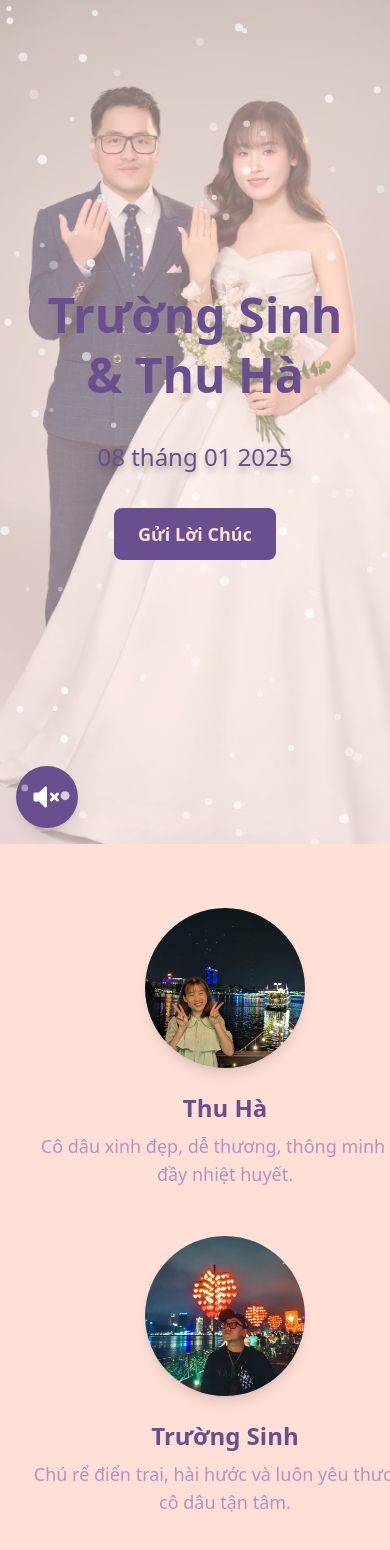
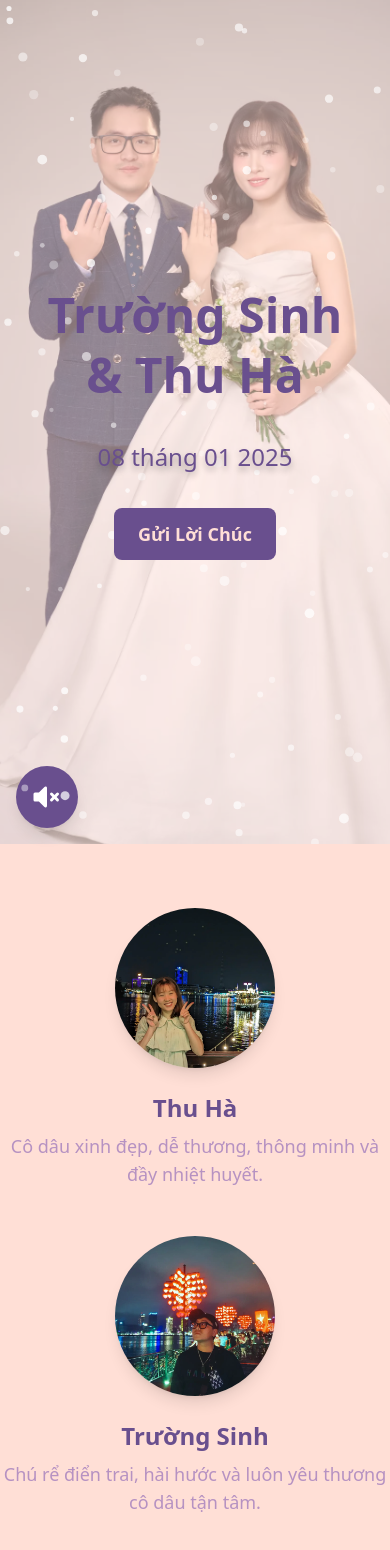
Before and after one commit to sonhip/wedding-invitation, a React (Vite) app: page / in a window 390 px wide. Shown: the top 1550 px of the page. Built offline with nearby package versions, Linux system fonts and the light colour scheme.

Commit message:
refactor layout in App and PeopleSection; remove overflow property and adjust min-height for better responsiveness

```diff
--- a/src/App.tsx
+++ b/src/App.tsx
@@ -12,7 +12,7 @@ import ThankYouSection from "./pages/thank-you-section";
 
 function App() {
   return (
-    <div className="min-h-screen overflow-hidden">
+    <div className="min-h-screen">
       <FallingSnows>
         <HeroSection />
         <PeopleSection />
--- a/src/pages/people-section/index.tsx
+++ b/src/pages/people-section/index.tsx
@@ -40,8 +40,8 @@ const PeopleSection = () => {
   }, []);
 
   return (
-    <section className="py-16 bg-wedding-light text-center min-w-[450px]">
-      <div className="max-w-6xl mx-auto px-6">
+    <section className="py-16 bg-wedding-light text-center min-h-[450px]">
+      <div className="max-w-6xl mx-auto">
         <div className="grid grid-cols-1 md:grid-cols-2 gap-12">
           {/* Bride Section */}
           <div className="flex flex-col items-center">
```
